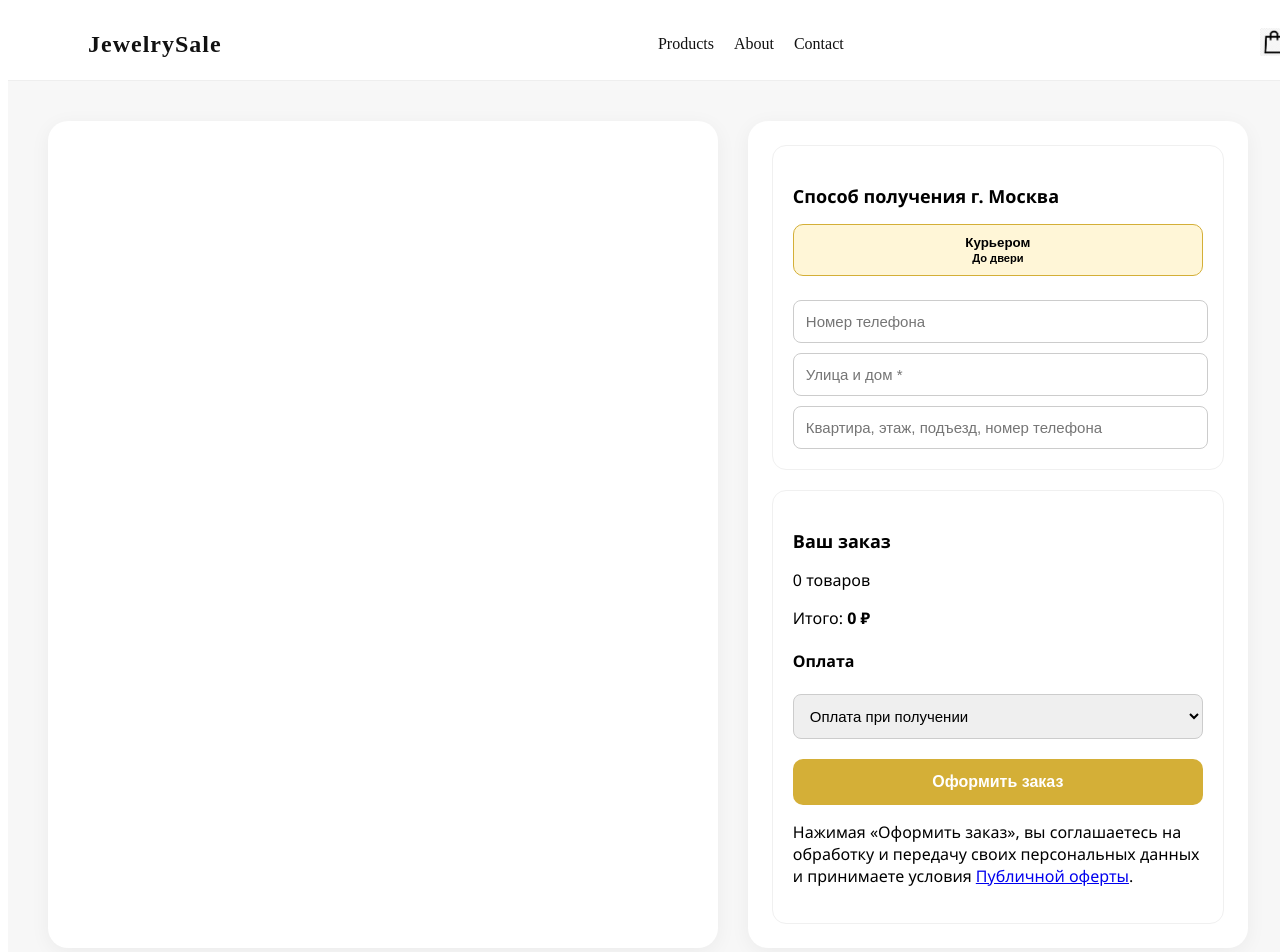
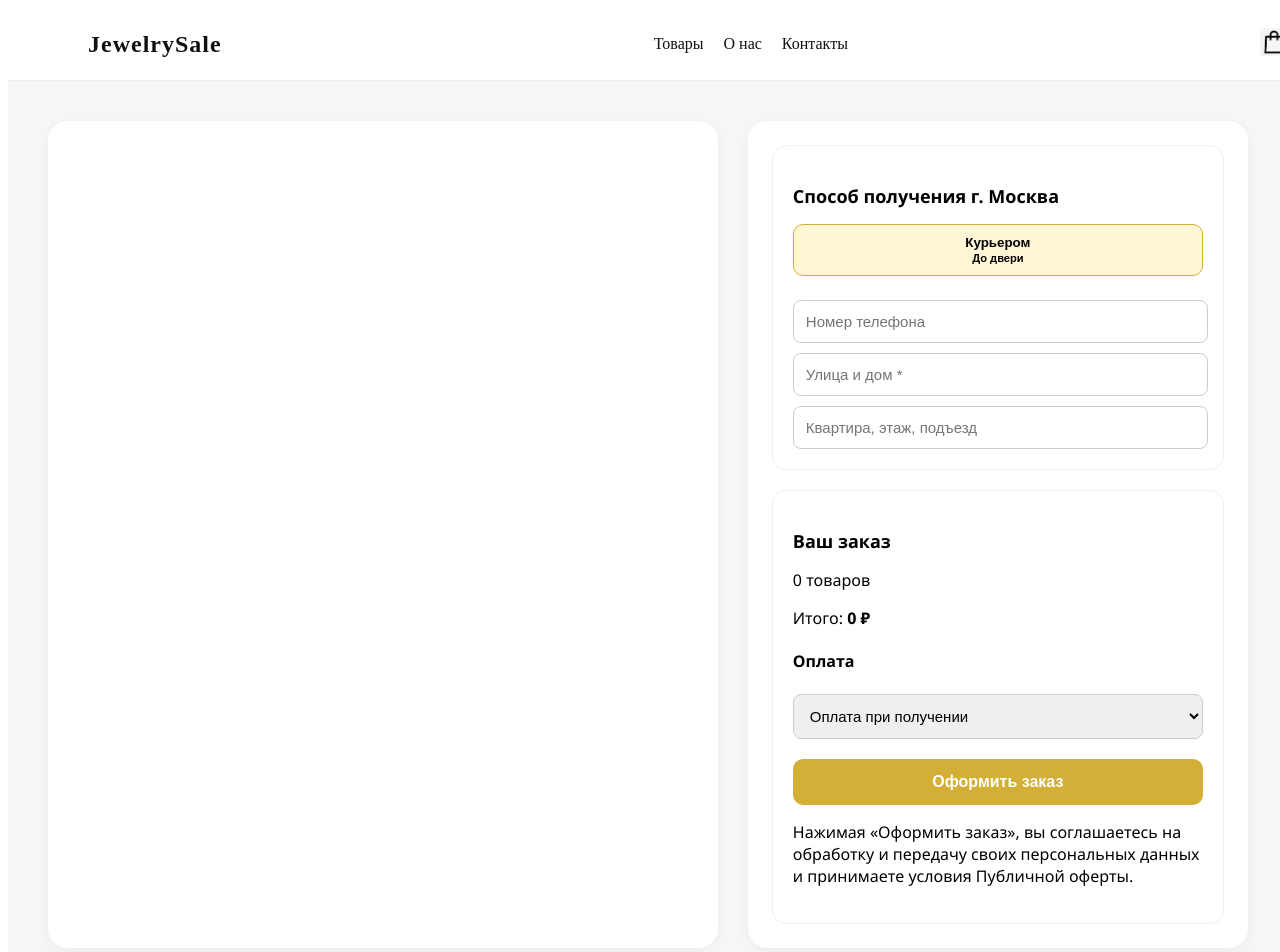
Before and after one commit to tetrisTESTER22/jewerly-shop, a React (Create React App) app: page /checkout in a window 1280 px wide. Shown: the top 952 px of the page. Built offline with nearby package versions, Linux system fonts and the light colour scheme.

Commit message:
small fixes

```diff
--- a/src/components/header/Header.css
+++ b/src/components/header/Header.css
@@ -25,6 +25,7 @@
 
 .nav-links a {
   margin-left: 30px;
+  margin-left: 60px;
   text-decoration: none;
   font-weight: 500;
   color: #111;
--- a/src/components/header/Header.tsx
+++ b/src/components/header/Header.tsx
@@ -18,10 +18,10 @@ function Header() {
           <a
           href='/#products'
           >
-          Products
+          Товары
           </a>
-          <a href="#about">About</a>
-          <a href="#contact">Contact</a>
+          <a href="#about">О нас</a>
+          <a href="#contact">Контакты</a>
         </nav>
         <div className="cart-icon-wrapper" onClick={() => setIsPopupOpen(!isPopupOpen)}>
           <img src={corzinaIcon} alt="Cart" className="cart-icon" />
--- a/src/components/pages/checkOut/CheckOut.tsx
+++ b/src/components/pages/checkOut/CheckOut.tsx
@@ -24,7 +24,6 @@ function CheckoutPage() {
     number: '',
     street: '',
     apartment: '',
-    comment: '',
   });
   const [paymentMethod, setPaymentMethod] = useState('Оплата при получении');
 
@@ -41,7 +40,7 @@ function CheckoutPage() {
               <img src={item.image} alt={item.name} className="checkout-item-image" />
               <div className="checkout-item-info">
                 <p className="checkout-item-name">{item.name}</p>
-                {item.selectedSize && <p className="checkout-item-size">{item.selectedSize}</p>}
+                {item.selectedSize && <p className="checkout-item-size">Размер: {item.selectedSize}</p>}
                 <p className="checkout-item-price">{item.price.toLocaleString()} ₽</p>
                 <div className="checkout-quantity-controls">
                   <button onClick={() => decreaseQuantity(item.id, item.selectedSize)}>-</button>
@@ -79,7 +78,7 @@ function CheckoutPage() {
             onChange={e => setAddress({ ...address, street: e.target.value })}
           />
           <input
-            placeholder="Квартира, этаж, подъезд, номер телефона"
+            placeholder="Квартира, этаж, подъезд"
             value={address.apartment}
             onChange={e => setAddress({ ...address, apartment: e.target.value })}
           />
@@ -105,7 +104,7 @@ function CheckoutPage() {
           </div>
           <button className="checkout-submit" onClick={handleOrderSubmit}>Оформить заказ</button>
           <p className="checkout-disclaimer">
-            Нажимая «Оформить заказ», вы соглашаетесь на обработку и передачу своих персональных данных и принимаете условия <a href="#">Публичной оферты</a>.
+            Нажимая «Оформить заказ», вы соглашаетесь на обработку и передачу своих персональных данных и принимаете условия Публичной оферты.
           </p>
         </div>
       </div>
```
